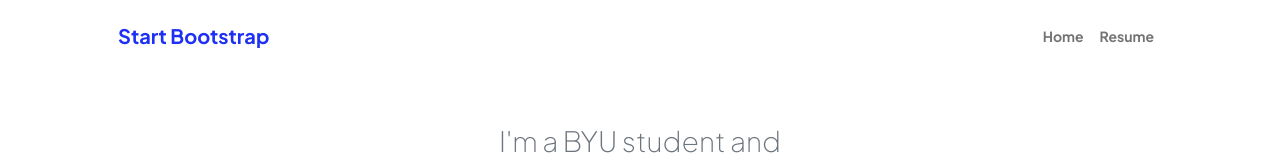
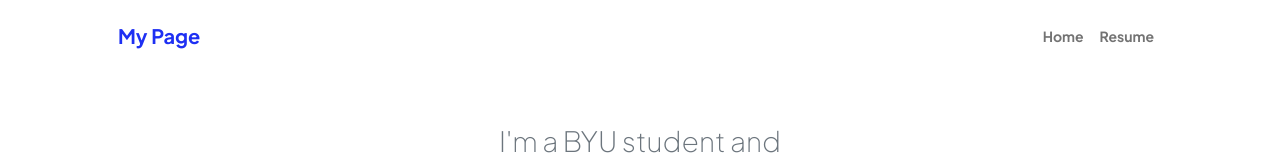
Before and after one commit to mrose33/IS-201, a plain HTML site: page index.html in a window 1280 px wide. Shown: the top 160 px of the page. Drawn offline with nearby package versions, Linux system fonts and the light colour scheme.

Commit message:
Update index.html

```diff
--- a/index.html
+++ b/index.html
@@ -5,7 +5,7 @@
         <meta name="viewport" content="width=device-width, initial-scale=1, shrink-to-fit=no" />
         <meta name="description" content="" />
         <meta name="author" content="" />
-        <title>Personal - Start Bootstrap Theme</title>
+        <title>My Page</title>
         <!-- Favicon-->
         <link rel="icon" type="image/x-icon" href="assets/favicon.ico" />
         <!-- Custom Google font-->
@@ -22,7 +22,7 @@
             <!-- Navigation-->
             <nav class="navbar navbar-expand-lg navbar-light bg-white py-3">
                 <div class="container px-5">
-                    <a class="navbar-brand" href="index.html"><span class="fw-bolder text-primary">Start Bootstrap</span></a>
+                    <a class="navbar-brand" href="index.html"><span class="fw-bolder text-primary">My Page</span></a>
                     <button class="navbar-toggler" type="button" data-bs-toggle="collapse" data-bs-target="#navbarSupportedContent" aria-controls="navbarSupportedContent" aria-expanded="false" aria-label="Toggle navigation"><span class="navbar-toggler-icon"></span></button>
                     <div class="collapse navbar-collapse" id="navbarSupportedContent">
                         <ul class="navbar-nav ms-auto mb-2 mb-lg-0 small fw-bolder">
```
